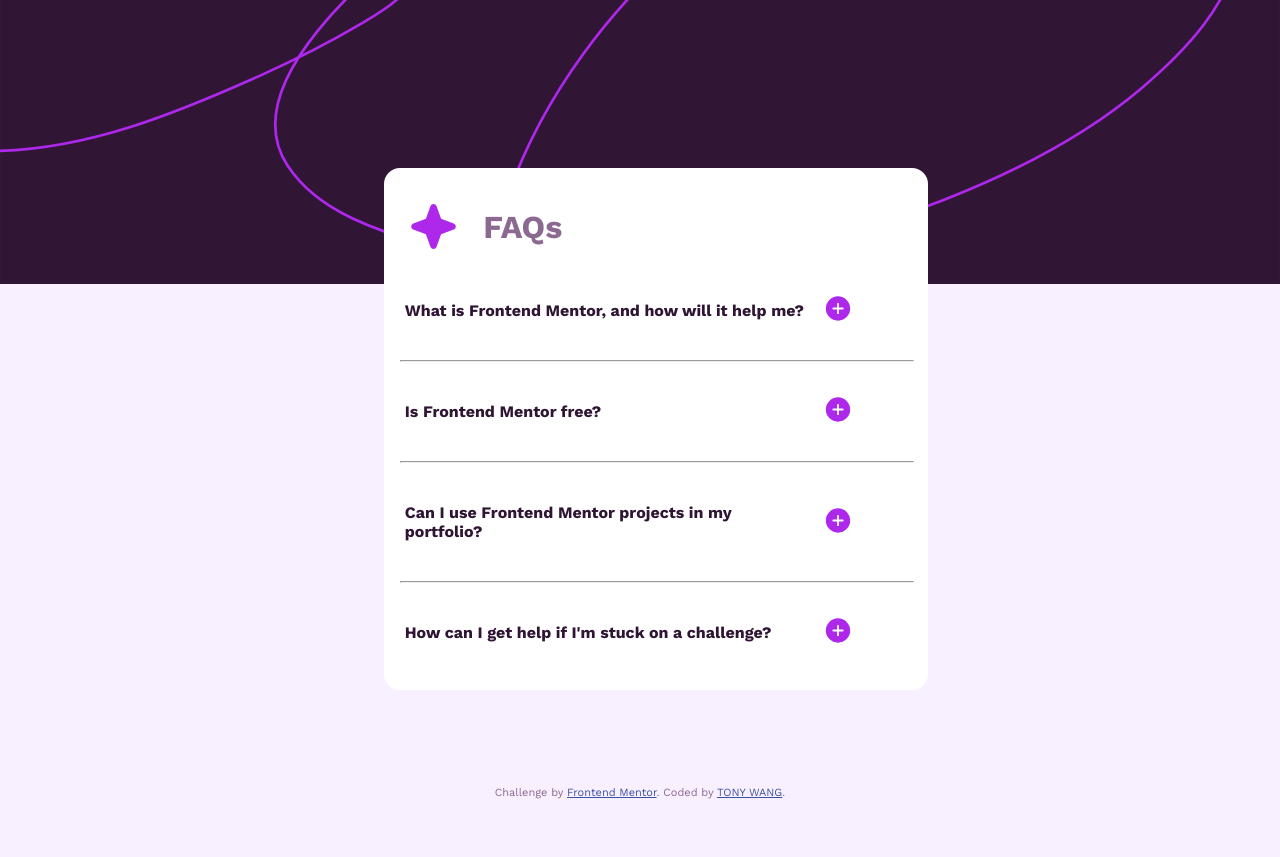
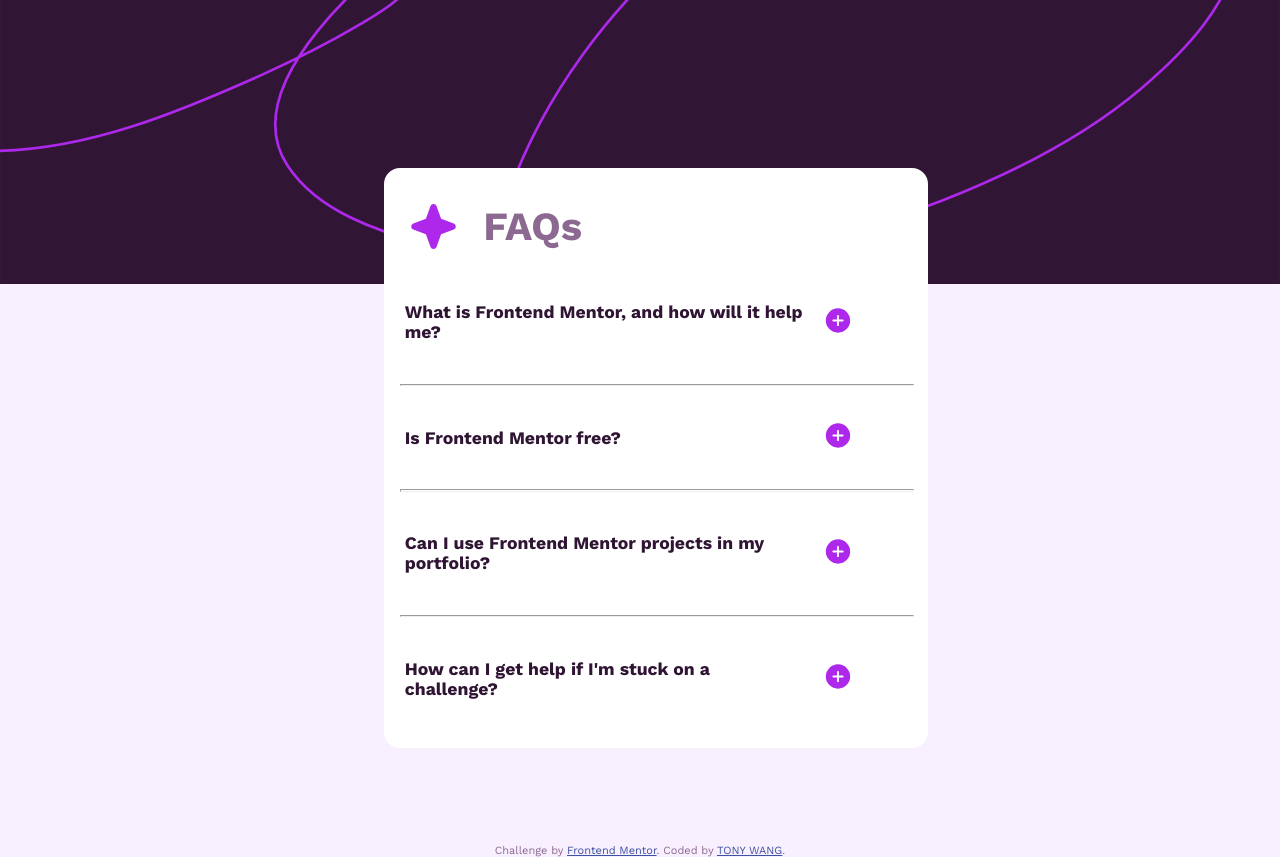
Before and after one commit to wqtony2004/FAQs, a plain HTML site: page index.html in a window 1280 px wide. Before the commit the page ends 800 px from the top, so only its background shows below. Drawn offline with nearby package versions, Linux system fonts and the light colour scheme.

Commit message:
Add files via upload

```diff
--- a/index.css
+++ b/index.css
@@ -1,22 +1,25 @@
 :root {
-  --green-color: hsl(75, 94%, 57%);
+  --body-background: hsl(275, 100%, 97%);
+  --body-color: hsl(292, 16%, 49%);
+  --container-background: hsl(0, 0%, 100%);
+  --question-color: hsl(292, 42%, 14%);
+  --question-hover: darkviolet;
 }
 
 body {
   margin: 0;
   padding: 0;
   font-family: 'Work Sans', serif;
-  background:hsl(275, 100%, 97%);
-  color:hsl(292, 16%, 49%);
+  background:var(--body-background);
+  color:var(--body-color);
 
-  /* align-items: center; */
-  /* display: grid; */
-  /* justify-content: center; */
-  overflow:visible;
+  /* align-items: center;
+  display: grid;
+  justify-content: center; */
 }
 
 .backgroundImage {
-  width: 100%;
+  width: 100%; /* why 100vw cause .mainContainer to change width when expand ??*/
 }
 @media (min-width: 431px){
   .backgroundImage {
@@ -25,17 +28,17 @@
 }
 
 .mainContainer{
+  position: relative;
+  max-width: 80vw;
+  min-width: 20rem;
   margin: -15vh 4vh 12vh 4vh;
   padding:2vh;
   border-radius: 2vh;
+
   display: grid;
+  background:var(--container-background);
   text-align: left;
   font-weight: 700;
-  background:hsl(0, 0%, 100%);
-
-  position: relative;
-  max-width: 80vw;
-
 }
 @media (min-width: 431px){
   .mainContainer{
@@ -48,10 +51,9 @@
 
 
 .captions {
-  font-size: 4vh;
+  font-size: 2.5rem;
   display:flex;
   align-items: center;
-  font-family: inherit;
 }
 .captions p {
   margin: 2vh 2vh;
@@ -63,17 +65,17 @@
 
 
 .Question {
-  font-size: 2vh;
+  font-size: 1.1rem;
   margin: 2vh 0.6vh;
   display: grid;
   align-items: center;
   grid-template-columns: 5fr 1fr;
   box-sizing: border-box;
-  color:hsl(292, 42%, 14%);
+  color:var(--question-color);
 }
 .Question:hover{
   cursor: pointer;
-  color:darkviolet;
+  color:var(--question-hover);
 }
 .Question p {
   margin-right: 2vh;
--- a/index.html
+++ b/index.html
@@ -21,7 +21,7 @@
   <img class="backgroundImage" src="assets\images\background-pattern-mobile.svg" alt="icon-star">
   <div class="mainContainer">
     <section class="captions">
-      <img class="FAQstar" src="assets\images\icon-star.svg" alt="Omelette">
+      <img class="FAQstar" src="assets\images\icon-star.svg" alt="star">
       <p>FAQs</p>
     </section>
 
```
